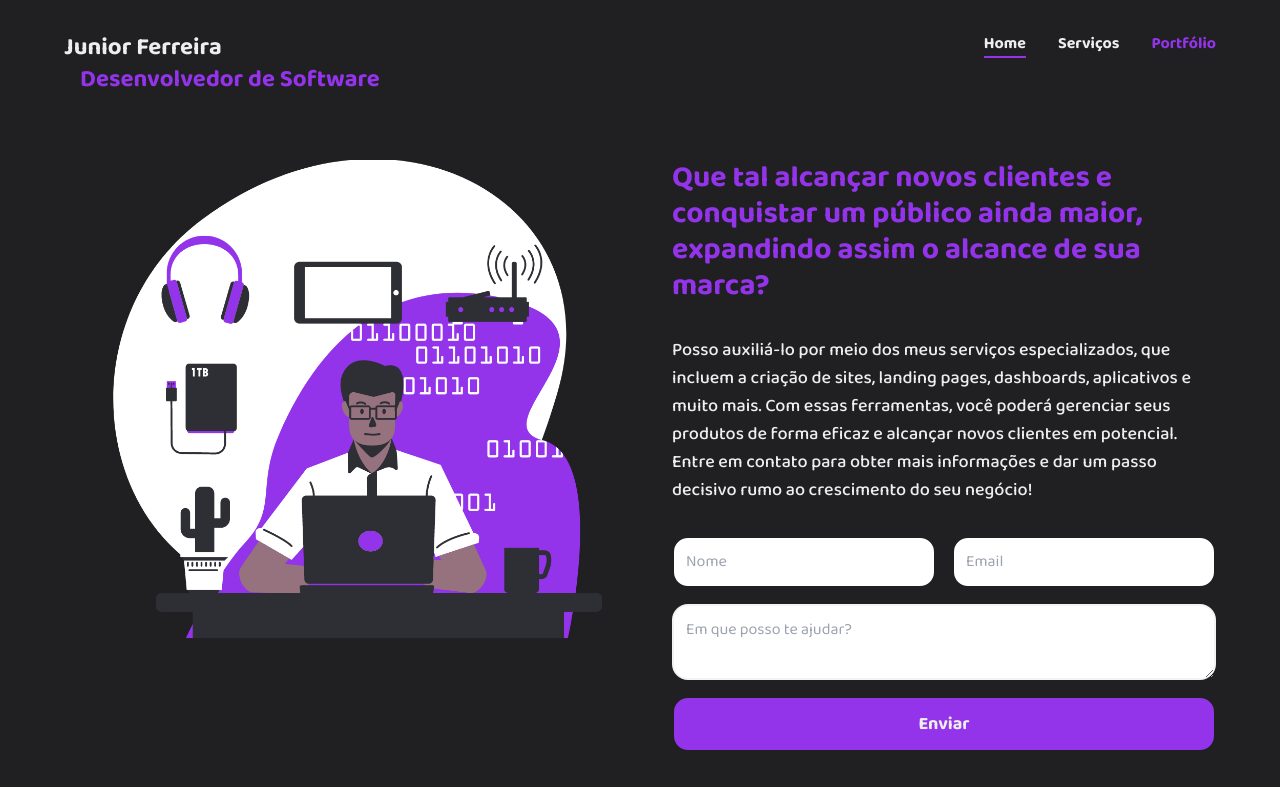
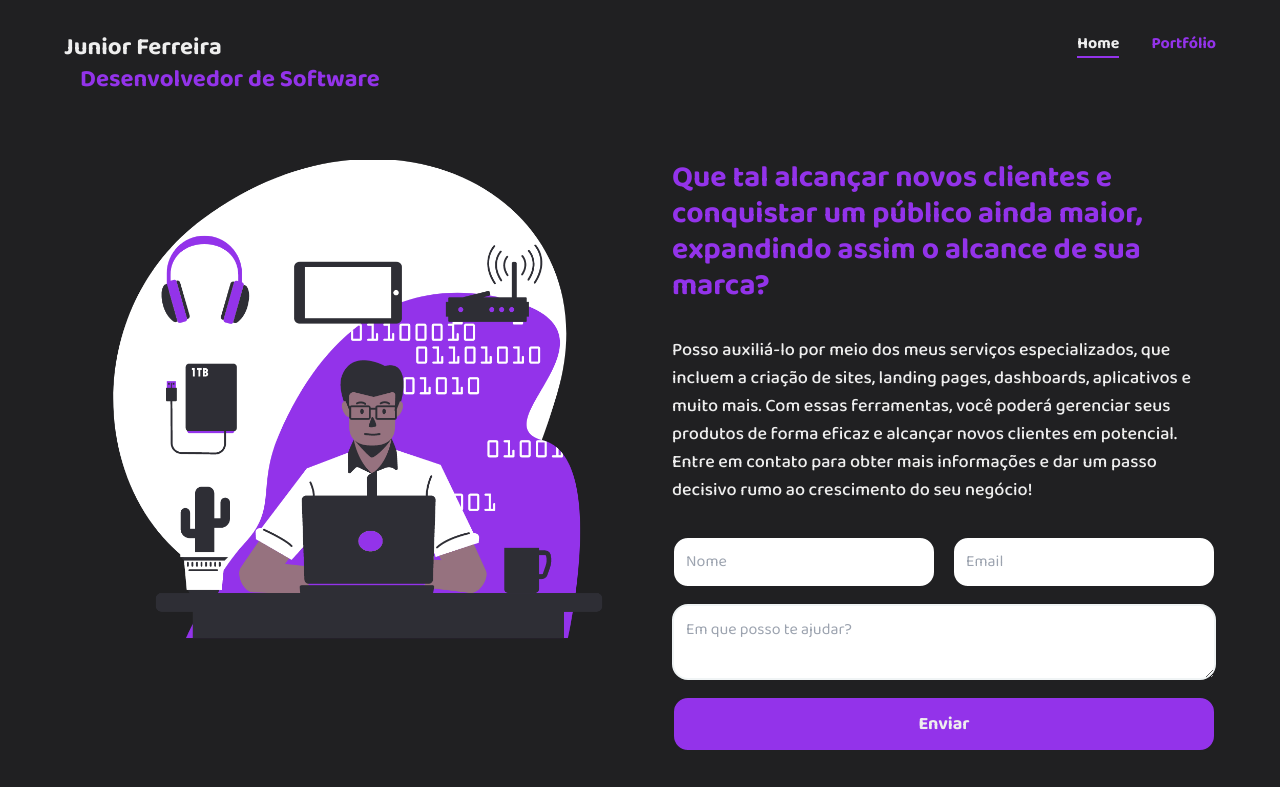
Before and after one commit to joseiltonjunior/landing-page, a React (Vite) app: page / in a window 1280 px wide. Shown: the top 787 px of the page. Built offline with nearby package versions, Linux system fonts and the light colour scheme; no server answers.

Commit message:
adjust page

```diff
--- a/src/App.tsx
+++ b/src/App.tsx
@@ -14,13 +14,14 @@ function App() {
       <Analytics />
       <ToastContainer />
       <Header step={step} setStep={setStep} />
-      {step === 0 && (
+
+      <>
         <div className="grid grid-cols-2 mt-8 md:grid-cols-1 gap-16">
           <Aside />
           <Main />
         </div>
-      )}
-      {step === 1 && <Services />}
+        <Services />
+      </>
     </div>
   )
 }
--- a/src/components/Header.tsx
+++ b/src/components/Header.tsx
@@ -3,7 +3,7 @@ interface HeaderProps {
   setStep: React.Dispatch<React.SetStateAction<number>>
 }
 
-export function Header({ step, setStep }: HeaderProps) {
+export function Header({ step }: HeaderProps) {
   return (
     <header className="flex justify-between py-8 md:flex-col ">
       <div className="md:mx-auto">
@@ -13,22 +13,14 @@ export function Header({ step, setStep }: HeaderProps) {
         </p>
       </div>
       <div className="flex gap-8 md:mt-4 md:mx-auto items-start">
-        <button
+        <p
           className={`h-fit font-bold ${
             step === 0 && 'border-b-2 border-purple-600'
           }`}
-          onClick={() => setStep(0)}
         >
           Home
-        </button>
-        <button
-          className={`h-fit font-bold ${
-            step === 1 && 'border-b-2 border-purple-600'
-          }`}
-          onClick={() => setStep(1)}
-        >
-          Serviços
-        </button>
+        </p>
+
         <a
           className="font-bold text-purple-600 hover:border-b-2"
           href="https://ferreirajr.tech/"
```
